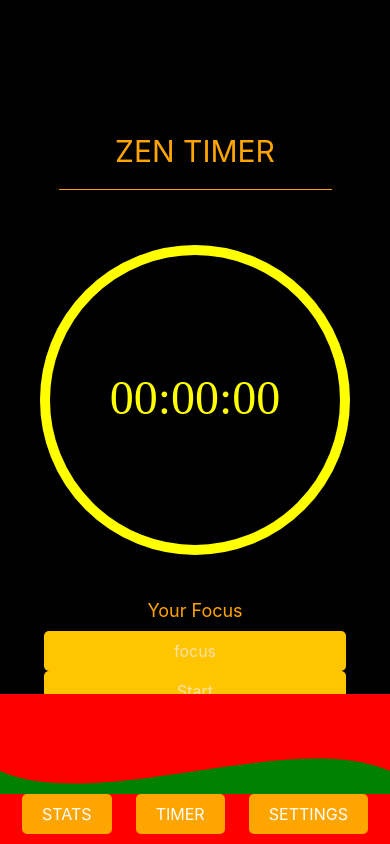
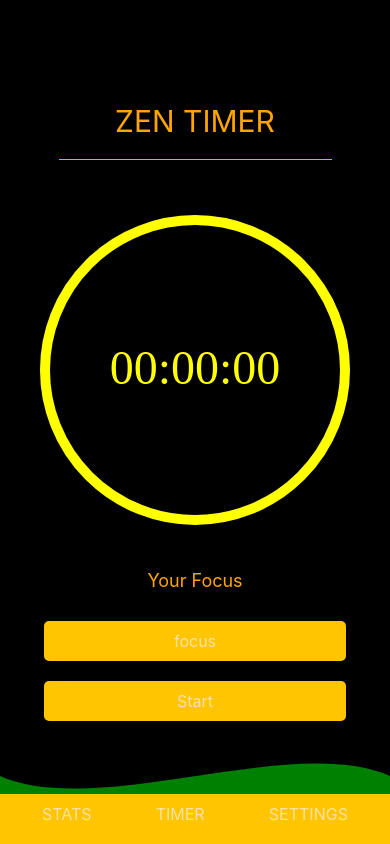
Before and after one commit to Lenindelrionicaragua/HabitTrackerAppFront, a React Native app: screen /StopwatchScreen in a window 390 px wide. Built offline with nearby package versions, Linux system fonts and the light colour scheme; what expo-web-browser would draw is missing.

Commit message:
use dimension from react-native, to fit the SVG element to the width of the screen

```diff
--- a/component/Banner/Banner.js
+++ b/component/Banner/Banner.js
@@ -1,15 +1,40 @@
 import React from "react";
-import { View, Text, StyleSheet, TouchableOpacity } from "react-native";
+import {
+  View,
+  Text,
+  StyleSheet,
+  TouchableOpacity,
+  Platform,
+  Dimensions
+} from "react-native";
 import { useNavigation } from "@react-navigation/native";
 import Svg, { Path } from "react-native-svg";
+import { Colors } from "../../styles/AppStyles";
+
+const { black, orange, white } = Colors;
 
 const Banner = () => {
   const navigation = useNavigation();
+  const { width } = Dimensions.get("window");
+  const { height } = Dimensions.get("window");
+  // Define a condition for mobile devices
+  const isMobile =
+    Platform.OS === "ios" || Platform.OS === "android" || width < 768;
+
+  const svgHeight = isMobile ? "90" : { width };
+  const svgWidth = isMobile ? "100%" : { height };
+  const viewBox = isMobile ? "0 0 1440 120" : "0 0 1440 240";
 
   return (
     <View style={styles.bannerContainer}>
-      <Svg height="100" width="100%" viewBox="0 0 1440 120" style={styles.wave}>
+      <Svg
+        height={svgHeight}
+        width={svgWidth}
+        viewBox={viewBox}
+        style={styles.wave}
+      >
         <Path
+          style={styles.wavePath}
           fill={"green"}
           d="M0,160 C360,320 1080,0 1440,160 L1440,320 L0,320 Z"
         />
@@ -44,32 +69,31 @@ const styles = StyleSheet.create({
     bottom: 0,
     width: "100%",
     overflow: "hidden",
-    backgroundColor: "yellow"
+    backgroundColor: "transparent"
   },
   buttonContainer: {
     flexDirection: "row",
     justifyContent: "space-around",
-    backgroundColor: "red",
+    backgroundColor: orange,
     paddingTop: 0,
     padding: 10
   },
   wave: {
-    // position: "absolute",
-    // top: 0
-    paddingTop: 0,
-    width: "100%",
+    marginTop: 0,
+    width: "100%"
+    // backgroundColor: "blue"
+  },
+  wavePath: {
     backgroundColor: "red"
-    // position: "absolute",
-    // bottom: -100
   },
   button: {
     paddingVertical: 10,
     paddingHorizontal: 20,
-    backgroundColor: "orange",
+    backgroundColor: orange,
     borderRadius: 5
   },
   buttonText: {
-    color: "white",
+    color: white,
     fontSize: 16
   }
 });
--- a/screens/StopwatchScreen/StopwatchScreen.js
+++ b/screens/StopwatchScreen/StopwatchScreen.js
@@ -1,11 +1,18 @@
 import React, { useState, useRef } from "react";
-import { View, Text, StyleSheet, TouchableOpacity } from "react-native";
+import {
+  View,
+  Text,
+  StyleSheet,
+  TouchableOpacity,
+  Platform,
+  Dimensions
+} from "react-native";
 import Svg, { Circle, Rect, Text as SvgText } from "react-native-svg";
 import { Colors } from "../../styles/AppStyles";
 
 const { white, black, orange, lightGrey, yellow } = Colors;
 
-const App = () => {
+const StopwatchScreen = () => {
   const [time, setTime] = useState(0);
   const [running, setRunning] = useState(false);
   const intervalRef = useRef(null);
@@ -52,8 +59,14 @@ const App = () => {
 
   const circumference = 2 * Math.PI * 150;
 
+  const isNotMobile = !(Platform.OS === "ios" || Platform.OS === "android");
+
+  const screenHeight = Dimensions.get("window").height;
+
+  const paddingBottom = isNotMobile ? screenHeight * 0 : 0;
+
   return (
-    <View style={styles.container}>
+    <View style={[styles.container, { paddingBottom }]}>
       <Text style={styles.header}>ZEN TIMER</Text>
       <View style={styles.line} />
       <View style={styles.svgContainer}>
@@ -178,17 +191,7 @@ const styles = StyleSheet.create({
   svgContainer: {
     marginVertical: 20
   },
-  timeText: {
-    fontSize: 48,
-    color: "white"
-  },
   buttonContainer: {
-    flexDirection: "row",
-    marginTop: 0,
-    width: "80%",
-    justifyContent: "space-between"
-  },
-  addButtonContainer: {
     flexDirection: "row",
     marginTop: 20,
     width: "80%",
@@ -207,7 +210,8 @@ const styles = StyleSheet.create({
   },
   startButton: {
     backgroundColor: orange,
-    color: black
+    color: black,
+    marginBottom: 20
   },
   resetButton: {
     backgroundColor: white
@@ -218,10 +222,6 @@ const styles = StyleSheet.create({
   resumeButton: {
     backgroundColor: yellow
   },
-  addBreakTimeButton: {},
-  addFocusTimeButton: {
-    backgroundColor: orange
-  },
   focusRestButton: {
     backgroundColor: orange
   },
@@ -231,4 +231,4 @@ const styles = StyleSheet.create({
   }
 });
 
-export default App;
+export default StopwatchScreen;
```
